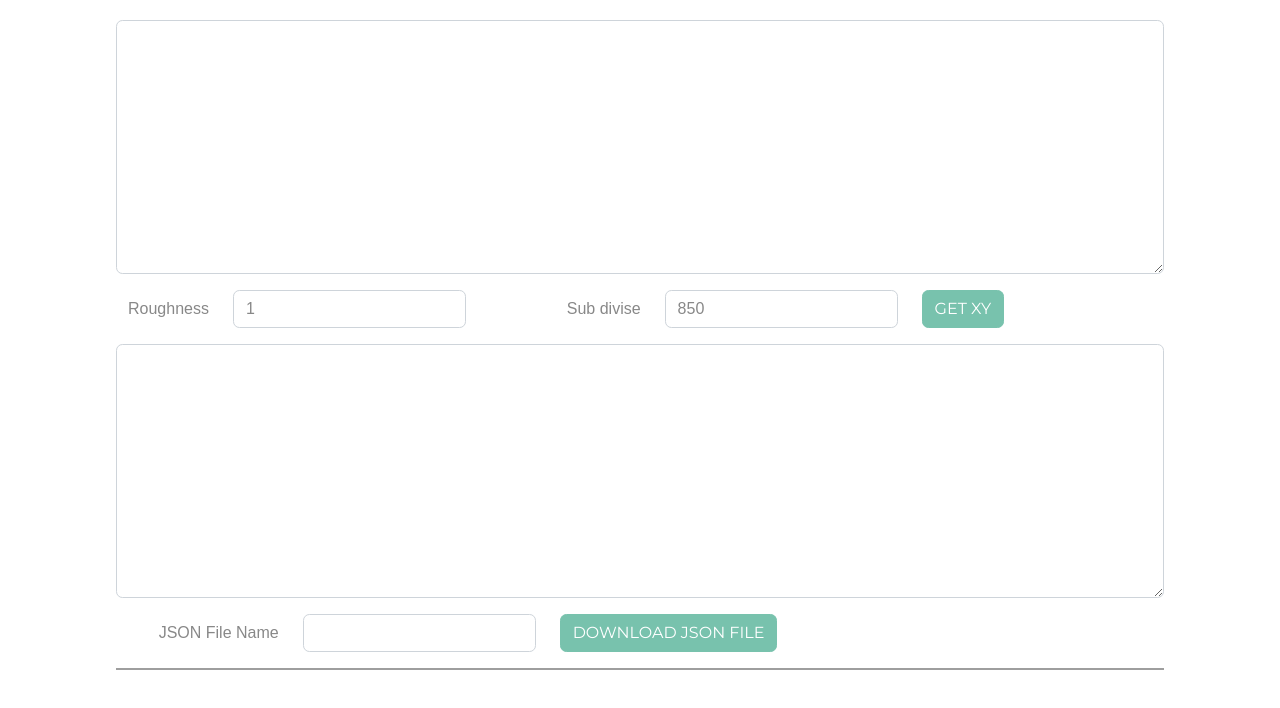
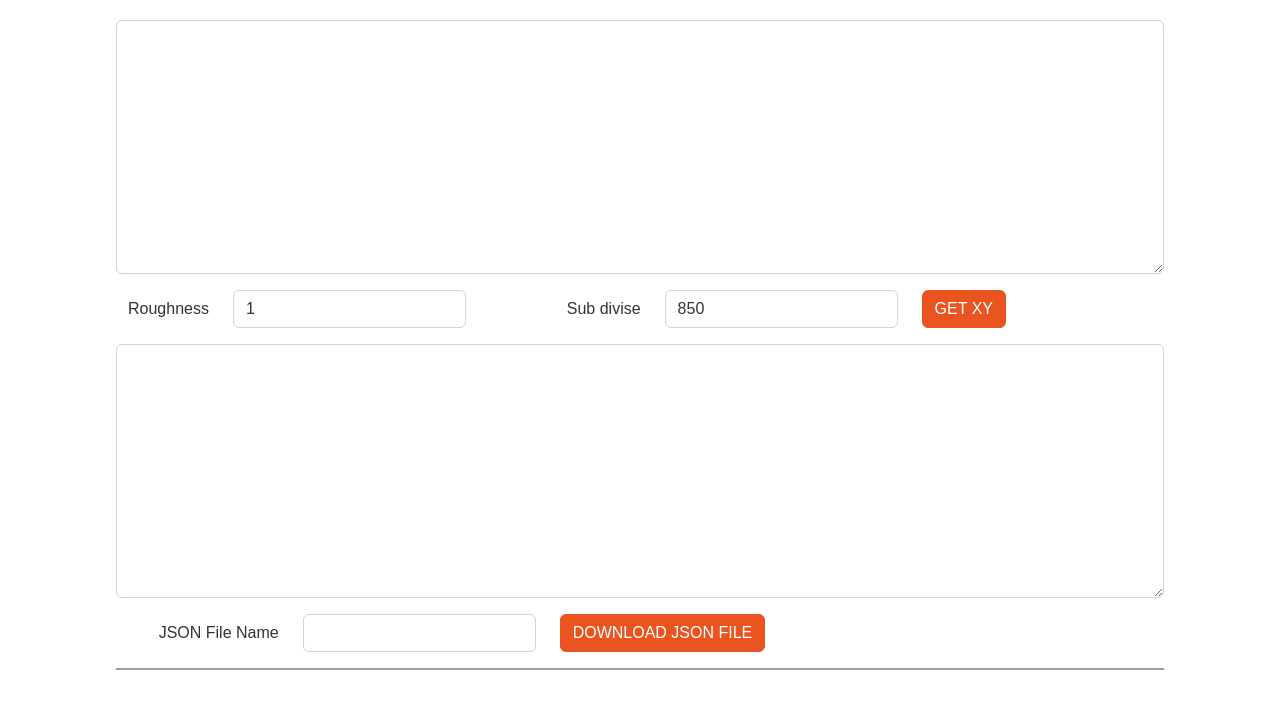
Before and after one commit to squall0403/SM-Cosmetic-generator, a website: page ui/cosGen.html in a window 1280 px wide. Drawn offline with nearby package versions, Linux system fonts and the light colour scheme.

Commit message:
update bootswatch

```diff
--- a/ui/cosGen.html
+++ b/ui/cosGen.html
@@ -5,7 +5,7 @@
     <meta http-equiv="X-UA-Compatible" content="IE=edge">
     <meta name="viewport" content="width=device-width, initial-scale=1.0">
     <title>SVG path</title>
-    <link rel="stylesheet" href="https://bootswatch.com/5/minty/bootstrap.css">
+    <link rel="stylesheet" href="https://bootswatch.com/5/united/bootstrap.min.css">
     <script src="https://code.jquery.com/jquery-3.6.1.min.js"></script>
     <style>
         .hidden{
```
